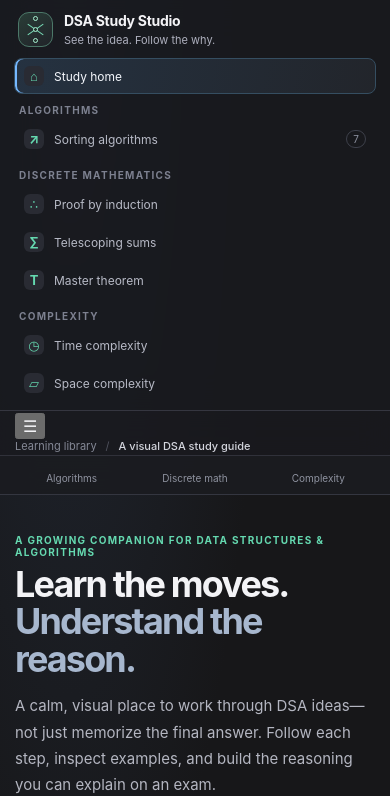
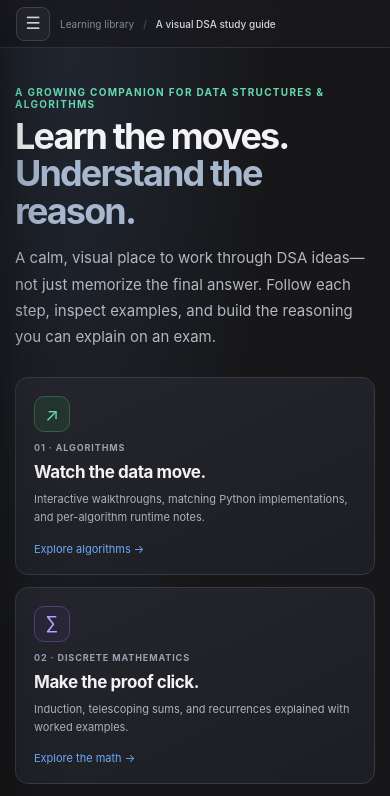
Before and after one commit to BA-CalderonMorales/algorithm-visual-learning, a Svelte app: page / in a window 390 px wide. Shown: the top 796 px of the page. Built offline with nearby package versions, Linux system fonts and the light colour scheme.

Commit message:
Improve responsive navigation and lesson rendering

```diff
--- a/src/app.css
+++ b/src/app.css
@@ -164,3 +164,72 @@ h3 { margin: 0; font-size: 16px; letter-spacing: -.02em; }
 @media (max-width: 1000px) { .sidebar { width: 220px; } .content-column { margin-left: 220px; } .page-content { padding-right: 23px; padding-left: 23px; } .topbar,.domain-tabs { padding-right: 23px; padding-left: 23px; } .domain-grid { grid-template-columns: 1fr; } .domain-card { min-height: 175px; } .domain-card .domain-icon { margin-bottom: 10px; } }
 @media (max-width: 720px) { .sidebar { position: static; width: auto; padding: 12px 14px 9px; border-right: 0; border-bottom: 1px solid #353640; } .brand { padding: 0 4px 11px; } .sidebar nav { display: grid; grid-template-columns: repeat(2,minmax(0,1fr)); gap: 2px 5px; } .nav-group-title { grid-column: 1/-1; margin: 10px 5px 3px; } .home-link { margin: 0; } .sidebar-note { display: none; } .content-column { margin-left: 0; } .topbar { height: 45px; padding: 0 15px; } .topbar-status { display: none; } .domain-tabs { top: 45px; padding: 8px 12px 0; } .domain-tabs button { flex: 1; padding: 8px 5px 10px; font-size: 10px; } .page-content { padding: 21px 15px; } .lesson-layout { grid-template-columns: 1fr; } .lesson-aside { position: static; } .case-grid { grid-template-columns: 1fr; } .welcome-panel { grid-template-columns: 1fr; gap: 8px; } .site-footer { padding: 12px 15px; flex-direction: column; } }
 @media (max-width: 460px) { .sidebar nav { grid-template-columns: 1fr; } .nav-link { min-height: 34px; } h1 { font-size: 36px; } .catalog-heading { align-items: stretch; flex-direction: column; } .search { align-items: flex-start; flex-direction: column; gap: 5px; } .search input { width: 100%; } .bounds { grid-template-columns: 1fr; } .theorem-terms { grid-template-columns: 1fr; } .example-head { align-items: flex-start; flex-direction: column; } }
+
+/* Navigation: domain tabs on roomy screens; collapsible topic drawer on every size. */
+.sidebar { position: fixed; inset: 0 auto 0 0; z-index: 12; width: 264px; height: 100dvh; transform: translateX(calc(-100% - 12px)); transition: transform .22s ease; box-shadow: 18px 0 48px #0005; }
+.sidebar.nav-open { transform: translateX(0); }
+.content-column { margin-left: 0; }
+.topbar-leading { display: flex; min-width: 0; align-items: center; gap: 13px; }
+.nav-toggle { display: grid; width: 34px; height: 34px; flex: 0 0 auto; place-items: center; border: 1px solid #41434e; border-radius: 8px; background: #24252b; color: #d6dae4; cursor: pointer; font-size: 17px; line-height: 1; }
+.nav-toggle:hover { border-color: #638cb0; background: #2b3039; }
+.nav-scrim { position: fixed; inset: 0; z-index: 11; border: 0; background: #08090bb8; backdrop-filter: blur(2px); }
+.domain-tabs { display: flex; }
+.formula { overflow: visible; }
+.math-display { display: flex; max-width: 100%; min-height: 58px; align-items: center; justify-content: center; overflow-x: auto; margin: 12px 0; padding: 15px 18px; border: 1px solid #393744; border-radius: 10px; background: linear-gradient(135deg,#1a1b21,#222027); color: #e3dcff; scrollbar-color: #625887 #202127; scrollbar-width: thin; }
+.math-display math { max-width: 100%; font-family: Cambria, "STIX Two Math", "Times New Roman", serif; font-size: 1.45rem; }
+.math-display math[display="block"] { display: block; }
+.math-display math mtext { font-family: inherit; }
+.math-display math mi { font-style: italic; }
+.math-display.math-wide { justify-content: flex-start; }
+.math-display.math-wide math { min-width: max-content; font-size: 1.25rem; }
+.math-display.result-display { border-color: #35624f; background: linear-gradient(135deg,#1d2925,#202c29); color: #a7efd1; }
+.math-display.result-display math { font-size: 1.55rem; }
+.math-display.mini-math { min-height: auto; justify-content: flex-start; margin-top: 12px; padding: 12px 9px; background: #191a20; }
+.math-display.mini-math math { font-size: .9rem; }
+.math-display.compact-math { min-height: 48px; margin: 7px 0 0; padding: 9px; background: #191a20; }
+.math-display.compact-math math { font-size: 1rem; }
+.worked-example > .math-display:first-of-type { margin-top: 9px; }
+.algorithm-view { margin-top: 18px; overflow: hidden; border: 1px solid #3a3d48; border-radius: 13px; background: #1c1d22; box-shadow: 0 14px 36px #0003; }
+.algorithm-view-heading { display: flex; align-items: center; justify-content: space-between; gap: 12px; padding: 16px 18px 10px; }
+.algorithm-view-heading .eyebrow { margin-bottom: 4px; }
+.algorithm-view-heading h2 { font-size: 17px; }
+.close-view { width: 30px; height: 30px; border: 1px solid #3d404a; border-radius: 7px; background: #24252b; color: #b7bac6; cursor: pointer; font-size: 20px; }
+.material-tabs { display: flex; gap: 4px; padding: 0 18px; border-bottom: 1px solid #363842; }
+.material-tabs button { position: relative; padding: 10px 12px; border: 0; border-radius: 7px 7px 0 0; background: transparent; color: #9296a4; cursor: pointer; font-size: 11px; }
+.material-tabs button:hover { color: #e6e7ee; background: #282a31; }
+.material-tabs button.active { color: #b8d9ff; background: #242a33; }
+.material-tabs button.active::after { position: absolute; right: 9px; bottom: -1px; left: 9px; height: 2px; border-radius: 2px; background: var(--blue); content: ""; }
+.walkthrough-frame { display: block; width: 100%; height: min(76vh,780px); min-height: 560px; border: 0; background: #171719; }
+.python-code { max-height: min(76vh,780px); overflow: auto; margin: 0; padding: 20px; background: #17191e; color: #d8e5da; font: 12px/1.7 ui-monospace,SFMono-Regular,Consolas,monospace; tab-size: 4; scrollbar-color: #52675d #202127; scrollbar-width: thin; }
+.python-code code { font: inherit; white-space: pre; }
+.code-status { margin: 0; padding: 25px 20px; color: var(--muted); font-size: 12px; }
+.code-status.error { color: #ffbd82; }
+.actions button { font: inherit; cursor: pointer; }
+.actions .primary { border: 0; }
+
+@media (min-width: 1100px) {
+  .topbar { padding-inline: clamp(28px,4vw,64px); }
+  .domain-tabs { padding-inline: clamp(28px,4vw,64px); }
+  .page-content { padding-inline: clamp(28px,4vw,64px); }
+}
+@media (max-width: 1099px) {
+  .domain-tabs { display: none; }
+  .topbar { height: 52px; padding-inline: 16px; }
+  .topbar-leading { gap: 10px; }
+  .breadcrumbs { font-size: 10px; }
+  .page-content { padding: 22px clamp(16px,3vw,28px); }
+}
+@media (max-width: 720px) {
+  .sidebar { position: fixed; inset: 0 auto 0 0; width: min(300px,86vw); height: 100dvh; padding: 18px 14px; border-right: 1px solid #353640; border-bottom: 0; }
+  .sidebar nav { display: flex; flex-direction: column; gap: 3px; }
+  .nav-group-title { grid-column: auto; margin: 15px 9px 5px; }
+  .home-link { margin-bottom: 4px; }
+  .sidebar-note { display: flex; }
+  .content-column { margin-left: 0; }
+  .topbar { height: 48px; }
+  .topbar-status { display: none; }
+  .page-content { padding: 20px 15px; }
+  .math-display { justify-content: flex-start; padding: 12px; }
+  .math-display math { font-size: 1.2rem; }
+  .walkthrough-frame { min-height: 480px; height: 70vh; }
+}
```
